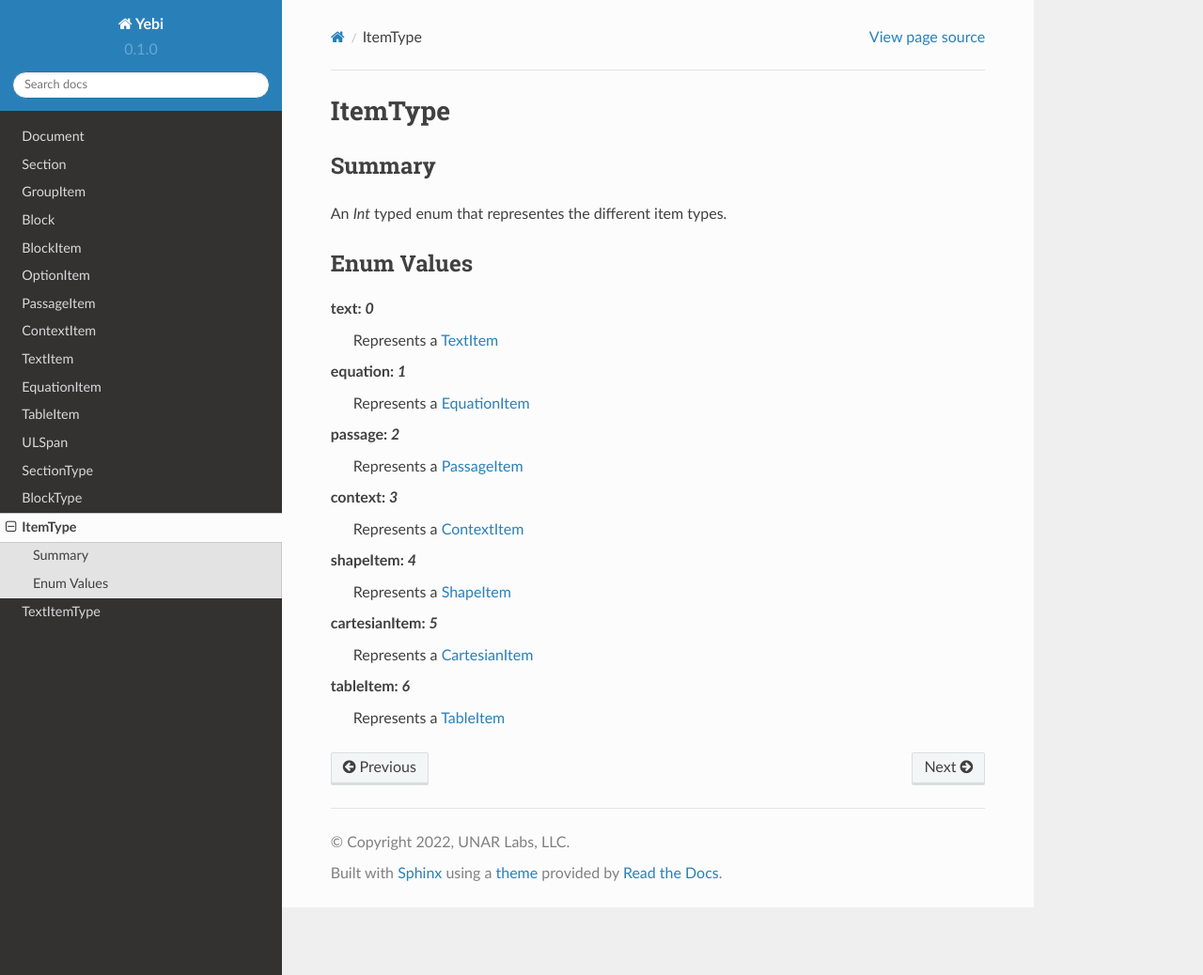
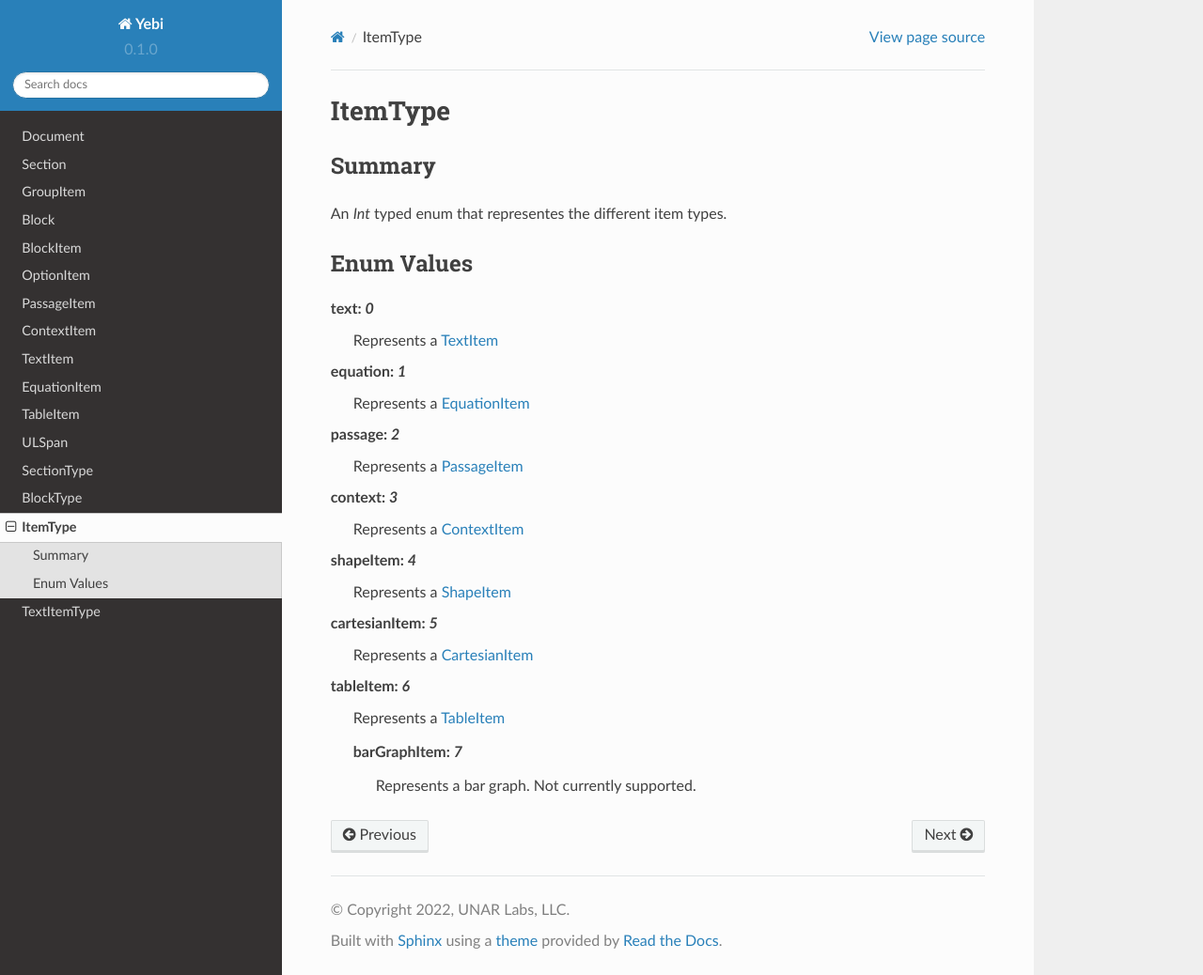
Before and after one commit to UNARDanielPratt/Yebi-Docs, a Sphinx documentation site: the page built from docs/source/itemtype.rst, in a window 1280 px wide and 1038 px high. Shown: the whole window at 94% size. Built offline with Sphinx 7.4.7 and the Read the Docs theme 2.0.0, drawn with Linux system fonts in a browser that asks for light colours.

Commit message:
feat: add bar graph item to itemtype enum

```diff
--- a/docs/source/itemtype.rst
+++ b/docs/source/itemtype.rst
@@ -31,3 +31,6 @@ Enum Values
 
 **tableItem**: *6*
   Represents a :doc:`tableitem`
+
+  **barGraphItem**: *7*
+    Represents a bar graph.  Not currently supported.
```
